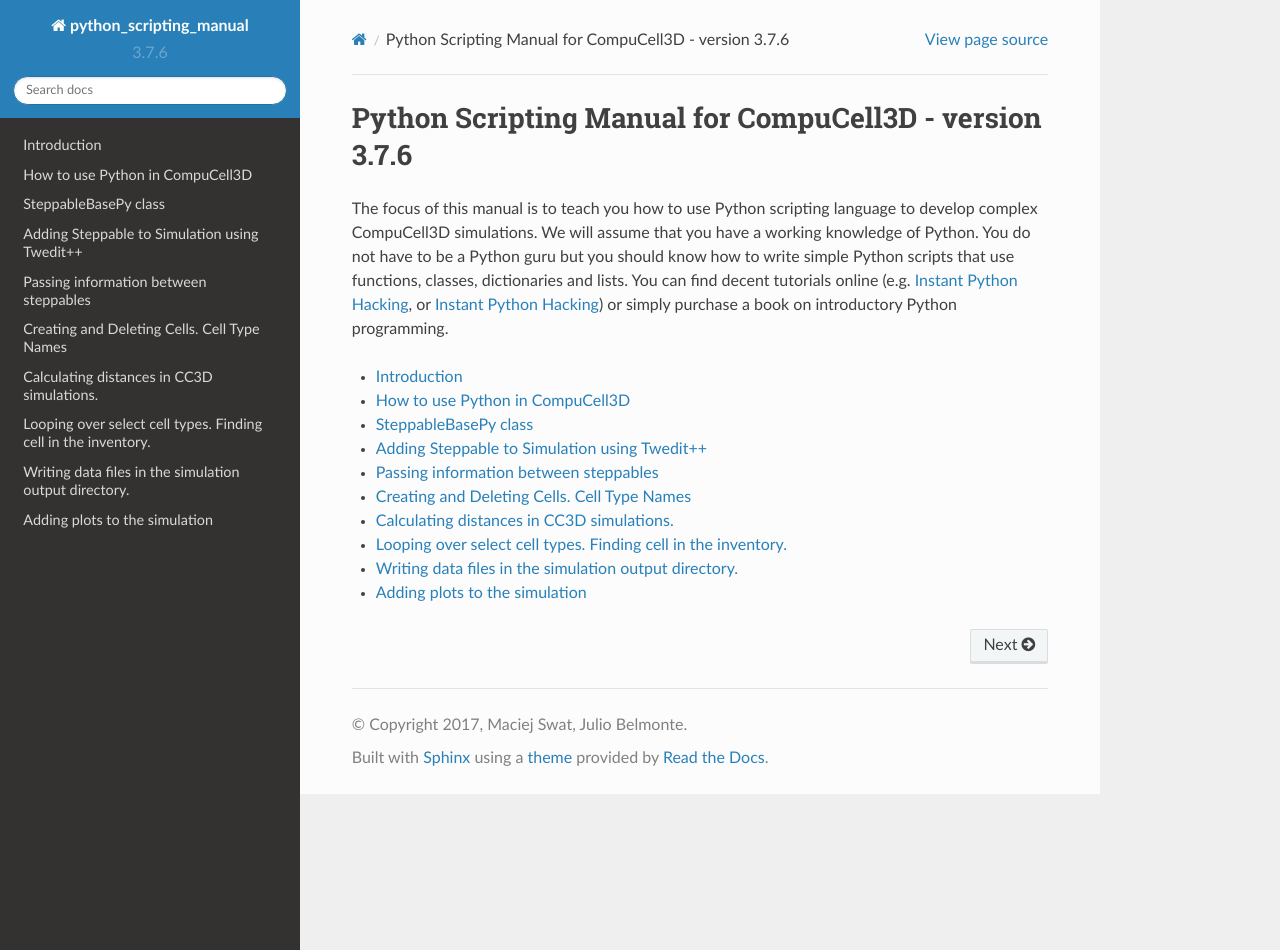
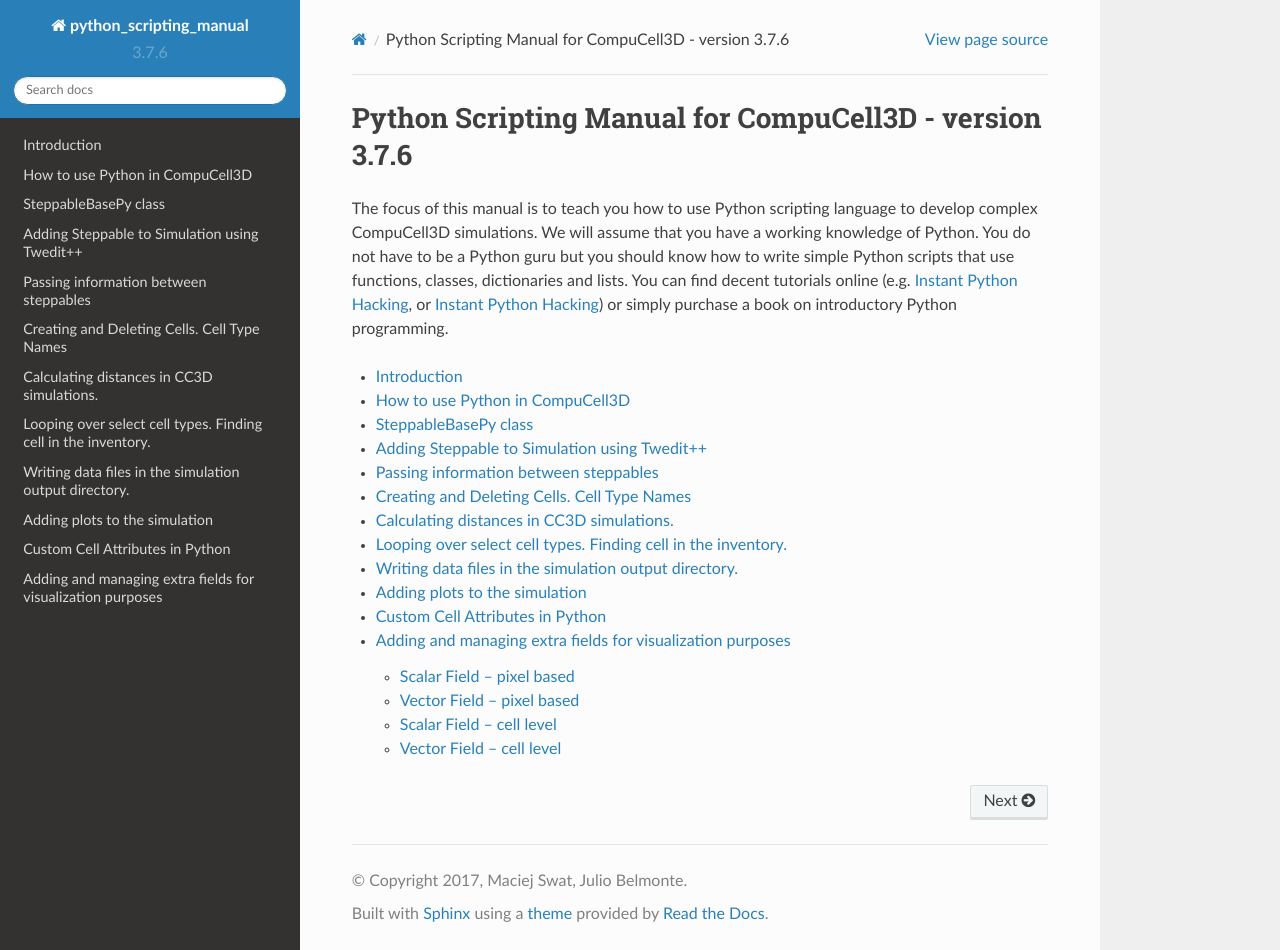
Before and after one commit to CompuCell3D/PythonScriptingManual, a Sphinx documentation site: the page built from docs/index.rst, in a window 1280 px wide and 950 px high. Built offline with Sphinx 7.4.7 and the Read the Docs theme 2.0.0, drawn with Linux system fonts in a browser that asks for light colours; some of the changed lines change nothing that is shown.

Commit message:
added chapter on extra fields plots

```diff
--- /dev/null
+++ b/docs/adding_and_managing_extra_fields_for_visualization_purposes.rst
@@ -0,0 +1,211 @@
+Adding and managing extra fields for visualization purposes
+===========================================================
+
+Quite often in your simulation you will want to label cells using scalar
+field, vector fields or simply create your own scalar or vector fields
+which are fully managed by you from the Python level. CC3D allows you to
+create four kinds of fields:
+
+1. Scalar Field – to display scalar quantities associated with single
+   pixels
+
+2. Cell Level Scalar Field – to display scalar quantities associated
+   with cells
+
+3. Vector Field - to display vector quantities associated with single
+   pixels
+
+4. Cell Level Vector Field - to display vector quantities associated
+   with cells
+
+You can take look at ``CompuCellPythonTutorial/ExtraFields`` to see an
+example of a simulation that uses all four kinds of fields. The Python
+syntax used to create and manipulate custom fields is relatively simple
+but quite hard to memorize. Fortunately Twedit++ has ``CC3DPython->Extra Fields``
+menu that inserts code snippets to create/manage fields.
+
+Scalar Field – pixel based
+---------------------------
+
+Let’s look at the steppable that creates and manipulates scalar cell
+field. This field is implemented as Numpy float array and you can use
+Numpy functions to manipulate this field.
+
+.. code-block:: python
+
+    from math import *
+
+    class ExtraFieldVisualizationSteppable(SteppableBasePy):
+        def __init__(self, _simulator, _frequency=10):
+            SteppableBasePy.__init__(self, _simulator, _frequency)
+            self.scalarField = CompuCellSetup.createScalarFieldPy(self.dim, "ExtraField")
+
+        def step(self, mcs):
+
+            self.scalarField[:, :, :] = 0.0  # clear field
+
+            for x in xrange(self.dim.x):
+                for y in xrange(self.dim.y):
+                    for z in xrange(self.dim.z):
+
+                        if (not mcs % 20):
+                            self.scalarField[x, y, z] = x * y
+
+                        else:
+                            self.scalarField[x, y, z] = sin(x * y)
+
+
+The scalar field (we called it ExtraField) is created in the
+``__init__`` function of the steppable using
+
+.. code-block:: python
+
+    self.createScalarFieldPy(self.dim,"ExtraField").
+
+**Important:** Make sure that all calls to functions creating fields are
+in the ``__init__`` functions so that the Player can display them
+correctly.
+
+In the step function we initialize self.scalarField using slicing
+operation:
+
+.. code-block:: python
+
+    self.scalarField[:, :, :]
+
+In Python slicing convention, a single colon means all indices – here we
+put three colons for each axis which is equivalent to selecting all
+pixels.
+
+Following lines in the step functions iterate over every pixel in the
+simulation and if MCS is divisible by 20 then self.scalarField is
+initialized with ``x*y`` value if MCS is not divisible by 20 than we
+initialize scalar field with ``sin(x*y)`` function. Notice, that we
+imported all functions from the math Python module so that we can get
+sin function to work.
+
+SteppableBasePy has convenience function called self.everyPixel (``CC3D Python->Visit->All Lattice Pixels``)
+which allows us to compact triple loop to just one line:
+
+.. code-block:: python
+
+    for x,y,z in self.everyPixel():
+        if (not mcs%20):
+            self.scalarField[x,y,z]=x*y
+        else:
+            self.scalarField[x,y,z]=sin(x*y)
+
+
+If we would like to iterate over x axis indices with step 5, over y
+indices with step 10 and over z axis indices with step 4 we would
+replace first line in the above snippet with.
+
+.. code-block:: python
+
+    for x,y,z in self.everyPixel(5,10,4):
+
+You can still use triple loops if you like but shorter syntax leads to a
+cleaner code.
+
+Vector Field – pixel based
+---------------------------
+
+By analogy to pixel based scalar field we can create vector field. Let’s
+look at the example code:
+
+.. code-block:: python
+
+    class VectorFieldVisualizationSteppable(SteppableBasePy):
+        def __init__(self, _simulator, _frequency=10):
+            SteppableBasePy.__init__(self, _simulator, _frequency)
+            self.vectorField = self.createVectorFieldPy("VectorField")
+
+        def step(self, mcs):
+            self.vectorField[:, :, :, :] = 0.0  # clear vector field
+
+            for x, y, z in self.everyPixel(10, 10, 5):
+                self.vectorField[x, y, z] = [x * random(), y * random(), z * random()]
+
+Th code is very similar to the previous steppable. In the ``__init__``
+function we create pixel based vector field , in the step function we
+initialize it first to with zero vectors and later we iterate over
+pixels using steps ``10``, ``10``, ``5`` for ``x``, ``y``, ``z``
+axes respectively and to these select lattice pixels we assign ``[x*random(), y*random(), z*random()]``
+vector. Internally, ``self.vectorField`` is implemented as ``Numpy`` array:
+
+.. code-block:: python
+
+    np.zeros(shape=(_dim.x, _dim.y, _dim.z,3), dtype=np.float32)
+
+Scalar Field – cell level
+--------------------------
+
+Pixel based fields are appropriate for situations where we want to
+assign scalar of vector to particular lattice locations. If, on the
+other hand, we want to label cells with a scalar or a vector we need to
+use cell level field (scalar or vector). It is still possible to use
+pixel-based fields but we assure you that the code you would write would
+be ver ugly at best.
+
+Internally cell-based scalar field is implemented as a map or a
+dictionary indexed by cell id (although in Python instead of passing
+cell id we pass cell object to make syntax cleaner). Let us look at an
+example code:
+
+.. code-block:: python
+
+    class IdFieldVisualizationSteppable(SteppableBasePy):
+        def __init__(self,_simulator,_frequency=10):
+            SteppableBasePy.__init__(self,_simulator,_frequency)
+            self.scalarCLField=self.createScalarFieldCellLevelPy("IdField")
+
+        def step(self,mcs):
+            self.scalarCLField.clear()
+            for cell in self.cellList:
+                self.scalarCLField[cell]=cell.id*random()
+
+As it was the case with other fields we create cell level scalar field
+in the ``__init__`` function using self.createScalarFieldCellLevelPy. In
+the step function we first clear the field – this simply removes all
+entries from the dictionary. If you forget to clean dictionary before
+putting new values you may end up with stray values from the previous
+step. Inside the loop over all cells we assign random value to each cell.
+When we plot ``IdField`` in the player we will see that cells have different
+color labels. If we used pixel-based field to accomplish same task we
+would have to manually assign same value to all pixels belonging to a
+given cell. Using cell level fields we save ourselves a lot of work and
+make code more readable.
+
+Vector Field – cell level
+--------------------------
+
+We can also associate vectors with cells. The code below is analogous to
+the previous example:
+
+.. code-block::python
+
+    class VectorFieldCellLevelVisualizationSteppable(SteppableBasePy):
+        def __init__(self,_simulator,_frequency=10):
+            SteppableBasePy.__init__(self,_simulator,_frequency)
+
+            self.vectorCLField=self.createVectorFieldCellLevelPy("VectorFieldCellLevel")
+
+        def step(self,mcs):
+            self.vectorCLField.clear()
+            for cell in self.cellList:
+
+                if cell.type==1:
+                    self.vectorCLField[cell]=[cell.id*random(),cell.id*random(),0]
+
+
+Inside ``__init__`` function we create cell-level vector field using
+self.createVectorFieldCellLevelPy function. In the step function we
+clear field and then iterate over all cells and assign random vector to
+each cell. When we plot this field on top cell borders you will see that
+vectors are anchored in “cells’ corners” and not at the COM. This is
+because such rendering is faster.
+
+You should remember that all those 4 kinds of field discussed here are
+for display purposes only. They do not participate in any calculations
+done by C++ core code and there is no easy way to pass values of those
+fields to the CC3D computational core.
--- a/docs/images/formatting.py
+++ b/docs/images/formatting.py
@@ -1,6 +1,10 @@
-def step(self, mcs):
-    for cell in self.cellList:
-        cell.dict["Double_MCS_ID"] = mcs * 2 * cell.id
+class VectorFieldVisualizationSteppable(SteppableBasePy):
+    def __init__(self, _simulator, _frequency=10):
+        SteppableBasePy.__init__(self, _simulator, _frequency)
+        self.vectorField = self.createVectorFieldPy("VectorField")
 
-    for cell in self.cellList:
-        print 'cell.id=', cell.id, ' dict=', cell.dict
+    def step(self, mcs):
+        self.vectorField[:, :, :, :] = 0.0  # clear vector field
+
+        for x, y, z in self.everyPixel(10, 10, 5):
+            self.vectorField[x, y, z] = [x * random(), y * random(), z * random()]
--- a/docs/index.rst
+++ b/docs/index.rst
@@ -19,3 +19,5 @@ The focus of this manual is to teach you how to use Python scripting language to
    looping_over_select_cell_types_finding_cell_in_the_inventory
    writing_data_files_in_the_simulation_output_directory
    adding_plots_to_the_simulation
+   custom_cell_attributes_in_python
+   adding_and_managing_extra_fields_for_visualization_purposes
```
